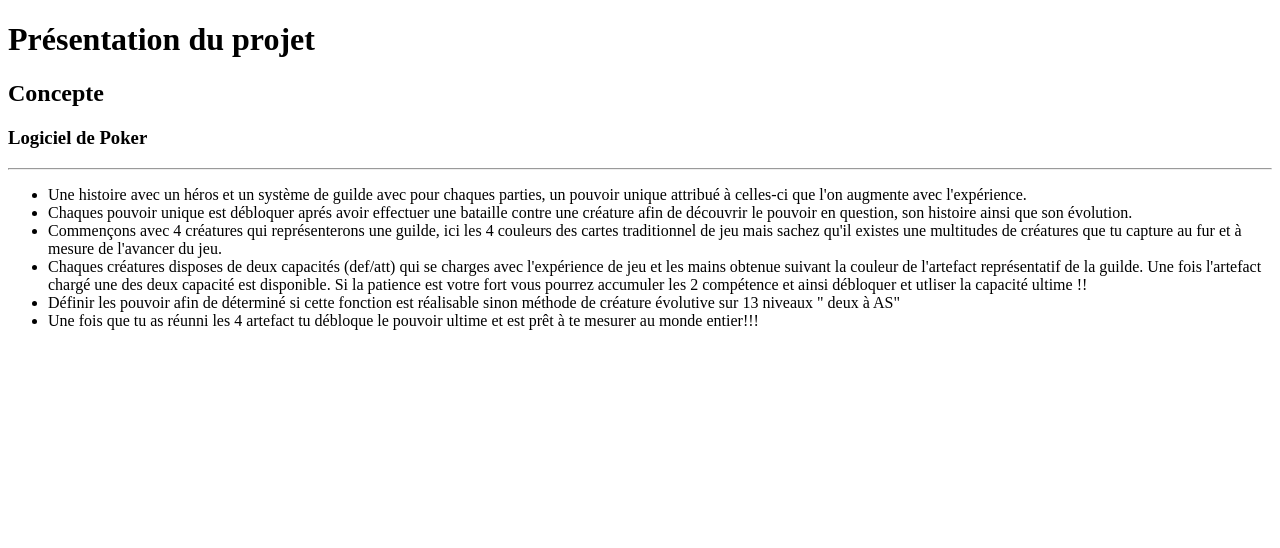
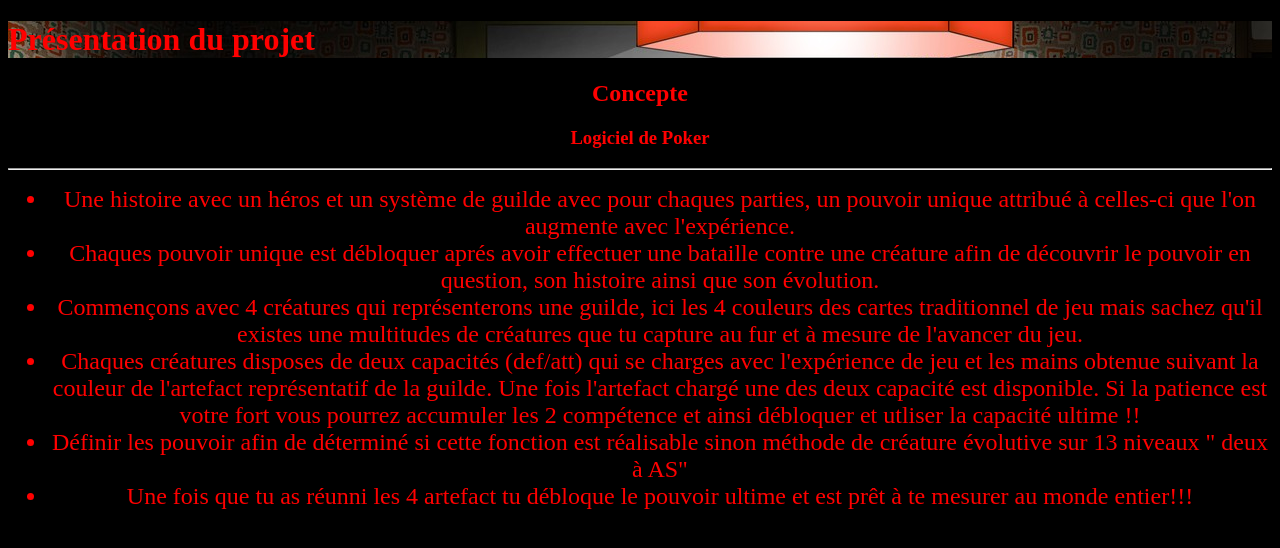
Before and after one commit to Romm74/activite_5_poker, a plain HTML site: page index.html in a window 1280 px wide. Drawn offline with Linux system fonts and the light colour scheme.

Commit message:
Image + Link

```diff
--- a/index.html
+++ b/index.html
@@ -5,9 +5,11 @@
     <meta http-equiv="X-UA-Compatible" content="IE=edge">
     <meta name="viewport" content="width=device-width, initial-scale=1.0">
     <title>Projet Poker</title>
+    <link rel="stylesheet" href="main.css">
 </head>
 <body>
-    <h1>Présentation du projet </h1>
+    <h1 id='titre'>Présentation du projet </h1>
+
     <header>
         <h2>Concepte</h2>
         <h3>Logiciel de Poker</h3>
@@ -20,6 +22,8 @@
             <li>Définir les pouvoir afin de déterminé si cette fonction est réalisable sinon méthode de créature évolutive sur 13 niveaux " deux à AS" </li>
             <li>Une fois que tu as réunni les 4 artefact tu débloque le pouvoir ultime et est prêt à te mesurer au monde entier!!! </li>
         </ul>
+
+        <a href="http://en_savoir_plus_.html"></a>
 </header>
 </body>
 </html>
--- a/main.css
+++ b/main.css
@@ -9,3 +9,8 @@ header li {
     display: flexbox;
     font-size: x-large;
 }
+#titre{
+    background-image: url("Img/presentation_poker.jpeg");
+    width: 100%;
+    height: 100%;
+}
```
Also changed, not shown: en_savoir_plus.html (added, +13 -0 lines), Img/presentation_poker.jpeg (added).
